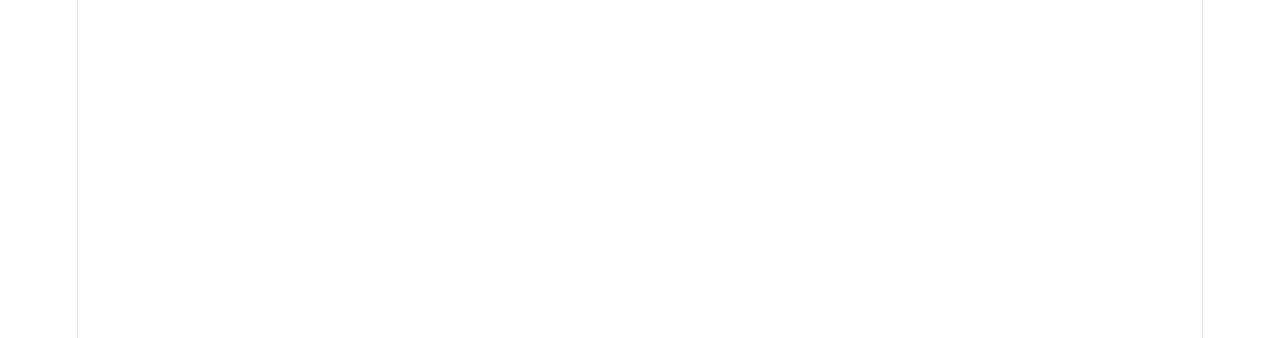
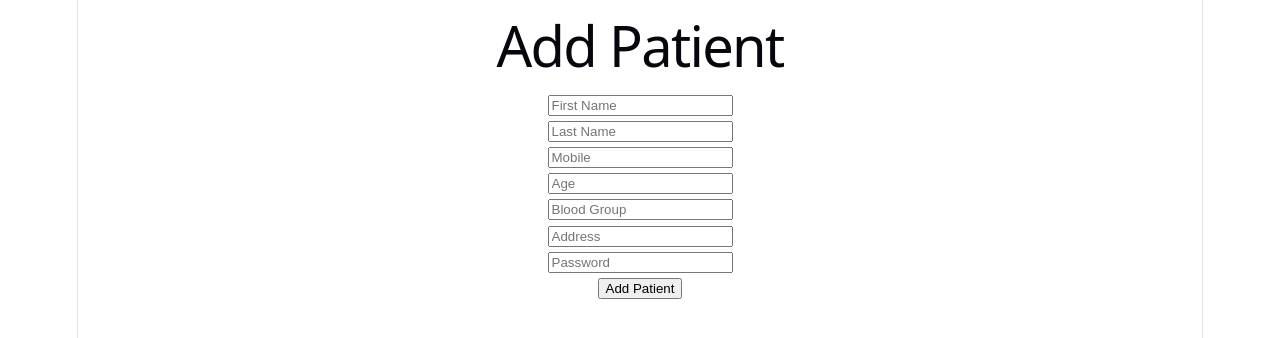
Before and after one commit to sayeb12/aequisym-patient-management-system, a React app in the folder frontend/: page /add-patient in a window 1280 px wide. Before the commit this address had no page. Shown: the top 338 px of the page. Built offline with nearby package versions, Linux system fonts and the light colour scheme; the HTML template or start-up script is replaced by a standard one.

Commit message:
Add React patient creation form

```diff
--- a/frontend/src/App.jsx
+++ b/frontend/src/App.jsx
@@ -9,6 +9,7 @@
 import Login from "./pages/Login";
 import Dashboard from "./pages/Dashboard";
 import Patients from "./pages/Patients";
+import AddPatient from "./pages/AddPatient";
 
 function App(){
 
@@ -44,6 +45,11 @@
                     element={<Patients/>}
                 />
 
+                <Route
+                    path="/add-patient"
+                    element={<AddPatient/>}
+                />
+
 
             </Routes>
 
--- /dev/null
+++ b/frontend/src/pages/AddPatient.jsx
@@ -0,0 +1,184 @@
+import React, { useState } from "react";
+import api from "../api/axios";
+
+
+function AddPatient(){
+
+    const [patient,setPatient] = useState({
+
+        first_name:"",
+        last_name:"",
+        mobile:"",
+        age:"",
+        gender:"MALE",
+        address:"",
+        blood_group:"",
+        password:""
+
+    });
+
+
+
+    const handleChange=(e)=>{
+
+        setPatient({
+
+            ...patient,
+
+            [e.target.name]:e.target.value
+
+        });
+
+    };
+
+
+
+    const addPatient=async(e)=>{
+
+        e.preventDefault();
+
+
+        try{
+
+
+            await api.post(
+                "/patients/",
+                patient
+            );
+
+
+            alert("Patient Added Successfully");
+
+
+            setPatient({
+
+                first_name:"",
+                last_name:"",
+                mobile:"",
+                age:"",
+                gender:"MALE",
+                address:"",
+                blood_group:"",
+                password:""
+
+            });
+
+
+        }
+        catch(error){
+
+            console.log(error);
+
+            alert("Failed to add patient");
+
+        }
+
+    };
+
+
+
+    return(
+
+        <div>
+
+
+            <h1>Add Patient</h1>
+
+
+            <form onSubmit={addPatient}>
+
+
+                <input
+                name="first_name"
+                placeholder="First Name"
+                value={patient.first_name}
+                onChange={handleChange}
+                />
+
+
+                <br/>
+
+
+                <input
+                name="last_name"
+                placeholder="Last Name"
+                value={patient.last_name}
+                onChange={handleChange}
+                />
+
+
+                <br/>
+
+
+                <input
+                name="mobile"
+                placeholder="Mobile"
+                value={patient.mobile}
+                onChange={handleChange}
+                />
+
+
+                <br/>
+
+
+                <input
+                name="age"
+                placeholder="Age"
+                value={patient.age}
+                onChange={handleChange}
+                />
+
+
+                <br/>
+
+
+                <input
+                name="blood_group"
+                placeholder="Blood Group"
+                value={patient.blood_group}
+                onChange={handleChange}
+                />
+
+
+                <br/>
+
+
+                <input
+                name="address"
+                placeholder="Address"
+                value={patient.address}
+                onChange={handleChange}
+                />
+
+
+                <br/>
+
+
+                <input
+                name="password"
+                placeholder="Password"
+                type="password"
+                value={patient.password}
+                onChange={handleChange}
+                />
+
+
+                <br/>
+
+
+                <button type="submit">
+                    Add Patient
+                </button>
+
+
+            </form>
+
+
+        </div>
+
+    );
+
+}
+
+
+export default AddPatient;
```
